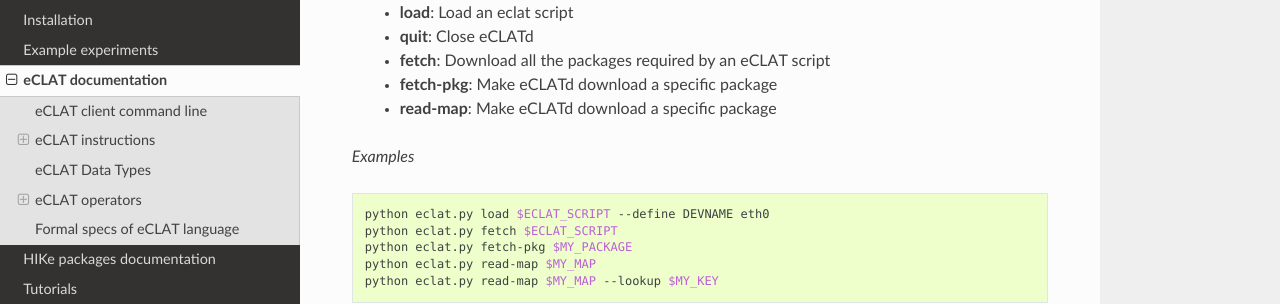
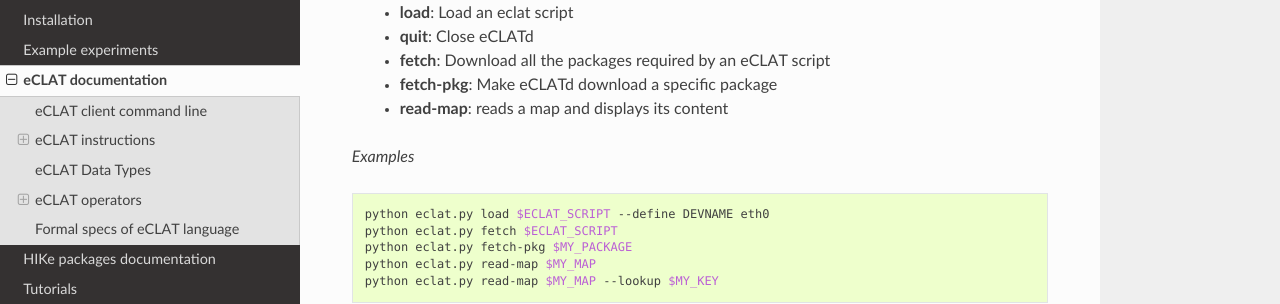
Before and after one commit to hike-eclat/docs, a Sphinx documentation site: the page built from docs/eclat_doc.rst, in a window 1280 px wide and 900 px high. Shown: the part 246-550 px from the top of the window. Built offline with Sphinx 7.4.7 and the Read the Docs theme 2.0.0, drawn with Linux system fonts in a browser that asks for light colours; pages that are not in the unit, such as notebooks, are missing from menus.

Commit message:
Update eclat_doc.rst

```diff
--- a/docs/eclat_doc.rst
+++ b/docs/eclat_doc.rst
@@ -9,7 +9,7 @@ eCLAT client command line
   * **quit**:                Close eCLATd
   * **fetch**:               Download all the packages required by an eCLAT script
   * **fetch-pkg**:           Make eCLATd download a specific package
-  * **read-map**:            Make eCLATd download a specific package
+  * **read-map**:            reads a map and displays its content
 
 
 *Examples*
```
